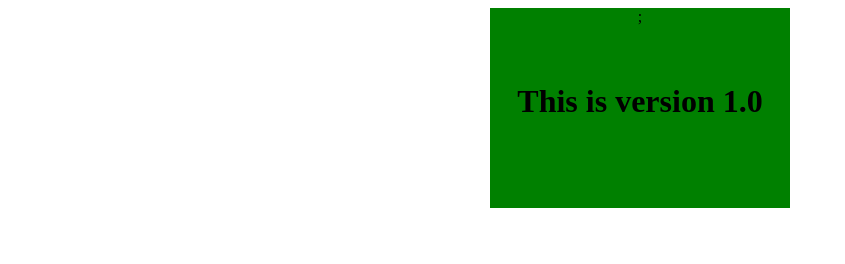
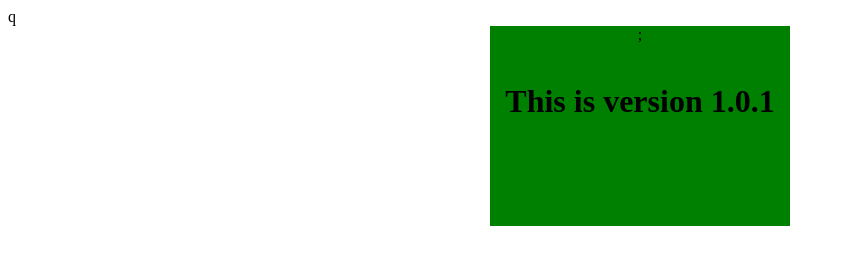
Before and after one commit to jonathanbednar/lab27, a plain HTML site: page index.html in a window 1280 px wide. Shown: the whole page, without its empty margins (0-845 px from the left). Drawn offline with Linux system fonts and the light colour scheme.

Commit message:
update to version 1.0.1

```diff
--- a/index.html
+++ b/index.html
@@ -1,12 +1,13 @@
 <!DOCTYPE HTML>
 <html>
 <head>
-<title>This is version 1.0</title>
+	q
+<title>This is version 1.0.1</title>
 </head>
 
 <body> <center>
 <div style="width:300px; height: 200px; background-color:green">;
-<center><br><br><h1>This is version 1.0</h1></center>
+<center><ibr><br><h1>This is version 1.0.1</h1></center>
 </div>
 </center>
 </body>
```
